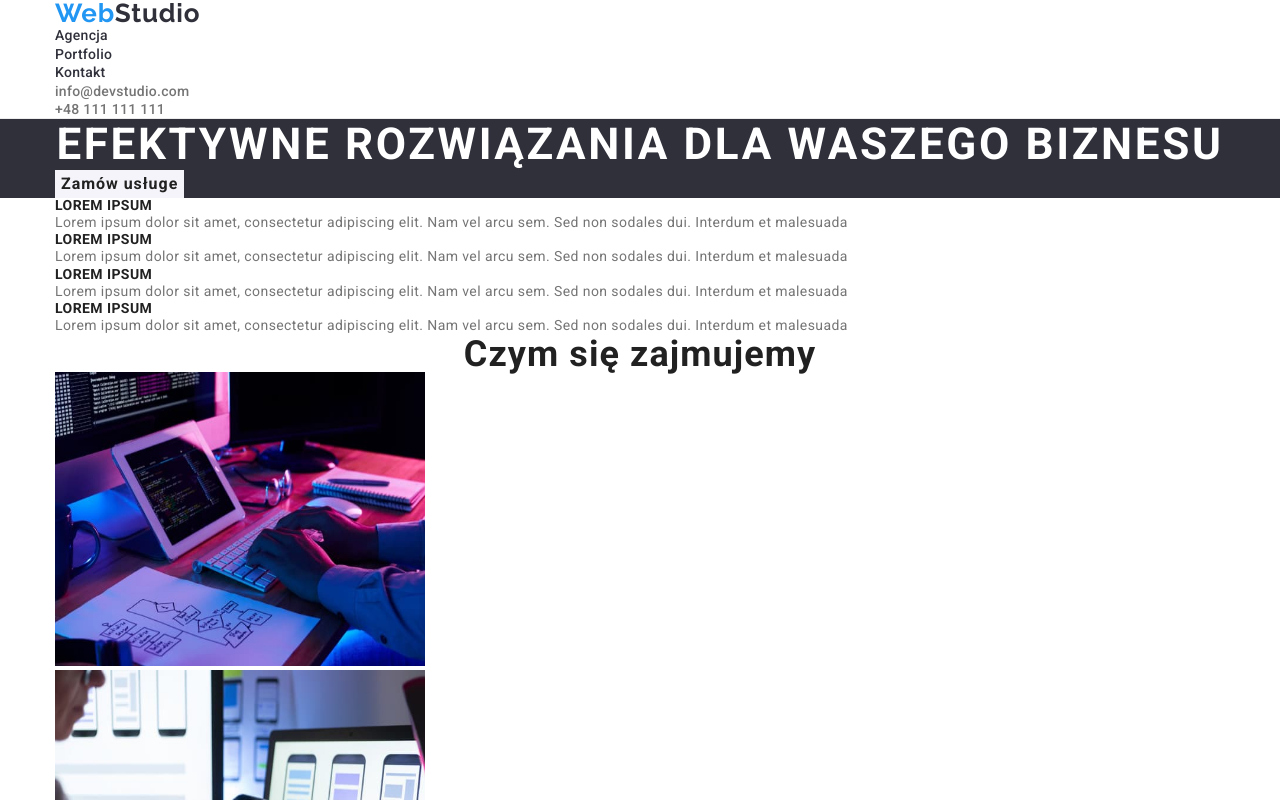
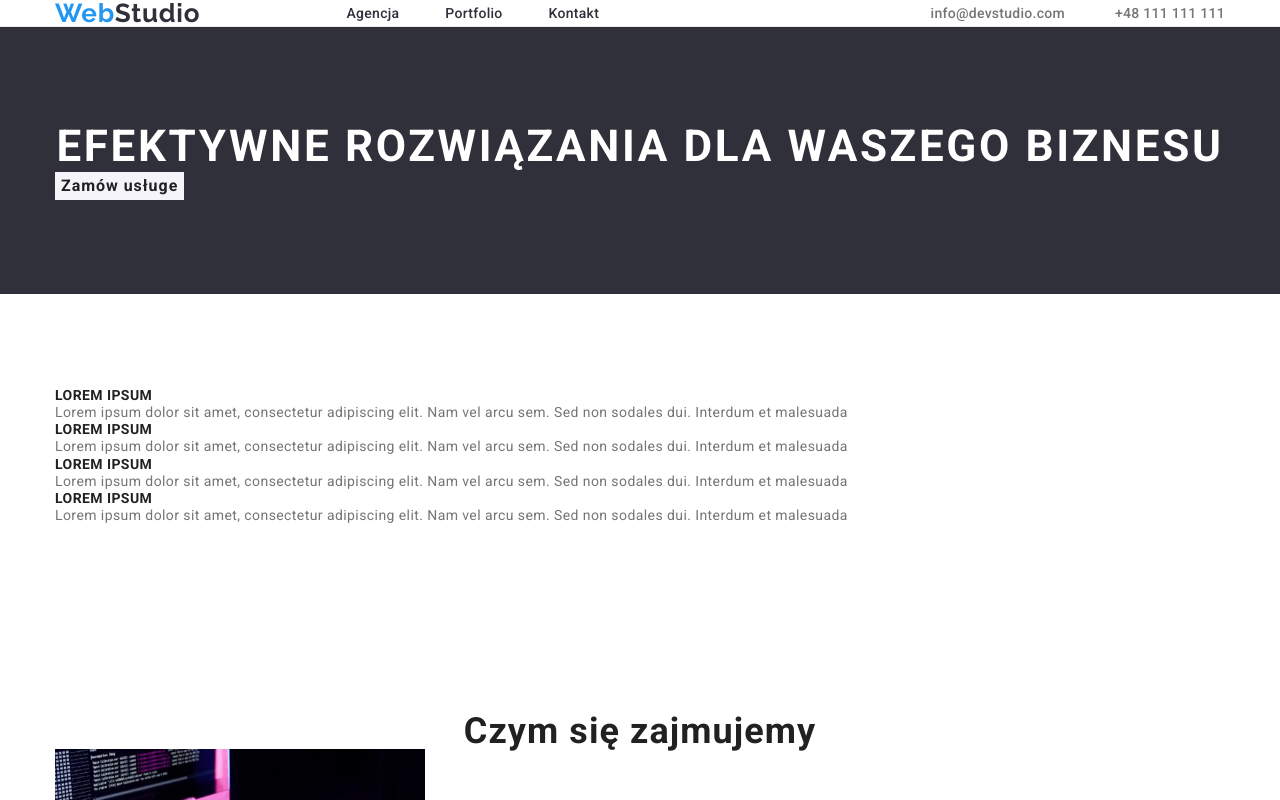
Before and after one commit to mykolakovalskyi/goit-markup-hw-03, a plain HTML site: page index.html in a window 1280 px wide. Shown: the top 800 px of the page. Drawn offline with nearby package versions, Linux system fonts and the light colour scheme.

Commit message:
header flex box added

```diff
--- a/css/styles.css
+++ b/css/styles.css
@@ -241,3 +241,39 @@ ul {
   margin: 0 auto;
   padding: 0 15px;
 }
+
+.section {
+  padding-block: 94px;
+}
+
+.growing-item {
+  flex-grow: 1;
+}
+
+.header-wrapper {
+  display: flex;
+  flex-direction: row;
+  align-items: center;
+  justify-content: space-between;
+  gap: calc((100% - (3 * 25%)) / 2);
+}
+
+.navigation-wrapper {
+  display: flex;
+  flex-direction: row;
+  justify-content: flex-start;
+  gap: 46px;
+}
+
+.contacts-wrapper {
+  display: flex;
+  flex-direction: row;
+  justify-content: flex-start;
+  gap: 50px;
+}
+
+.list-wrapper {
+  display: flex;
+  flex-direction: row;
+  justify-content: space-between;
+}
--- a/index.html
+++ b/index.html
@@ -9,20 +9,20 @@
       rel="stylesheet"
       href="node_modules/modern-normalize/modern-normalize.css"
     />
-    <link rel="stylesheet" href="./css/styles.css" />
     <link
       href="https://fonts.googleapis.com/css2?family=Raleway:wght@700&family=Roboto:wght@400;500;700;900&display=swap"
       rel="stylesheet"
     />
+    <link rel="stylesheet" href="./css/styles.css" />
   </head>
   <body>
-    <header class="header-box">
-      <div class="container">
+    <header class="header-box header-wrapper">
+      <div class="container header-wrapper">
         <a href="./index.html" class="studio-header"
           ><span class="web">Web</span>Studio</a
         >
-        <nav>
-          <ul class="list">
+        <nav class="navigation growing-item">
+          <ul class="list navigation-wrapper">
             <li><a href="#" class="navigation-link">Agencja</a></li>
             <li>
               <a href="./portfolio.html" class="navigation-link">Portfolio</a>
@@ -30,7 +30,7 @@
             <li><a href="#" class="navigation-link">Kontakt</a></li>
           </ul>
         </nav>
-        <ul class="list">
+        <ul class="list contacts-wrapper">
           <li>
             <a href="mailto:info@devstudio.com" class="contacts-header"
               >info@devstudio.com</a
@@ -45,7 +45,7 @@
       </div>
     </header>
     <main>
-      <section class="section-1-box">
+      <section class="section-1-box section">
         <div class="container">
           <h1 class="section-1-header">
             EFEKTYWNE ROZWIĄZANIA DLA WASZEGO BIZNESU
@@ -53,7 +53,7 @@
           <button type="button" class="main-button">Zamów usługe</button>
         </div>
       </section>
-      <section class="section-2-box">
+      <section class="section-2-box section">
         <div class="container">
           <h2 class="invisible">LOREM IPSUM</h2>
           <ul class="list">
@@ -89,7 +89,7 @@
         </div>
       </section>
 
-      <section class="section-3-box">
+      <section class="section-3-box section">
         <div class="container">
           <h2 class="bigger-title">Czym się zajmujemy</h2>
           <ul class="list">
@@ -121,7 +121,7 @@
         </div>
       </section>
 
-      <section class="section-4-box">
+      <section class="section-4-box section">
         <div class="container">
           <h2 class="bigger-title">Nasz zespół</h2>
           <ul class="list">
```
Also changed, not shown: portfolio.html (+2 -2 lines).
